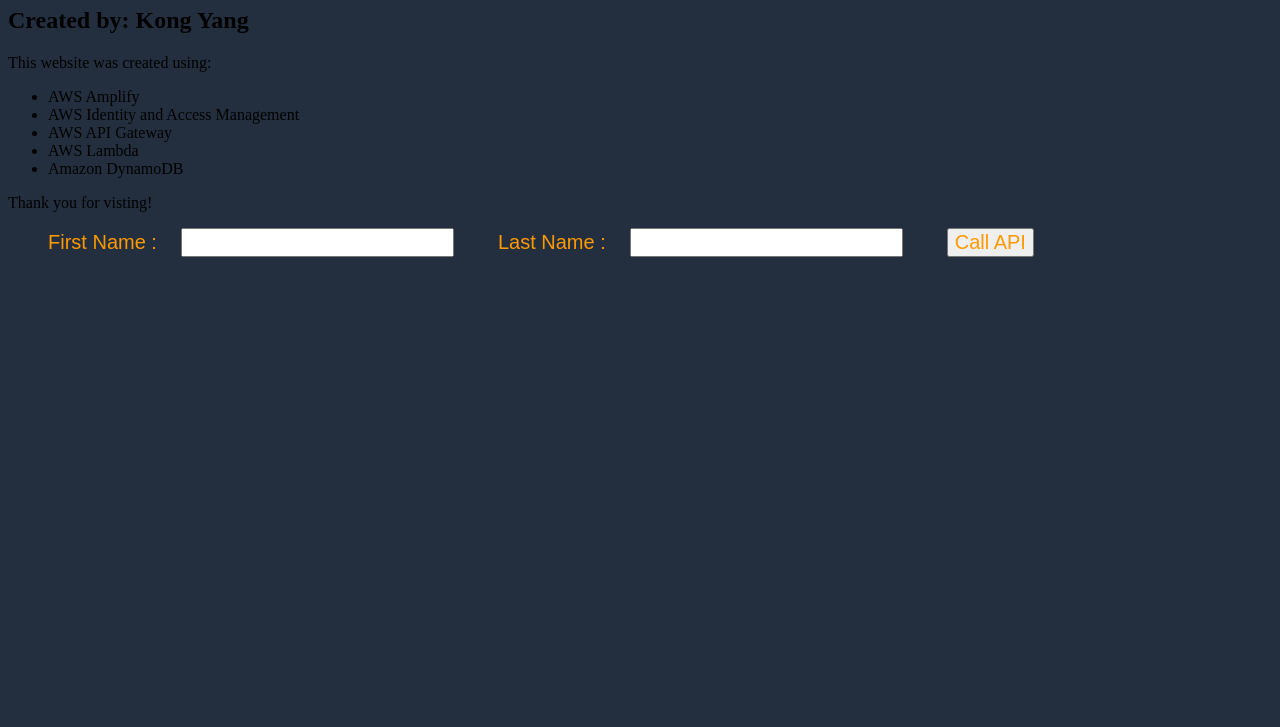
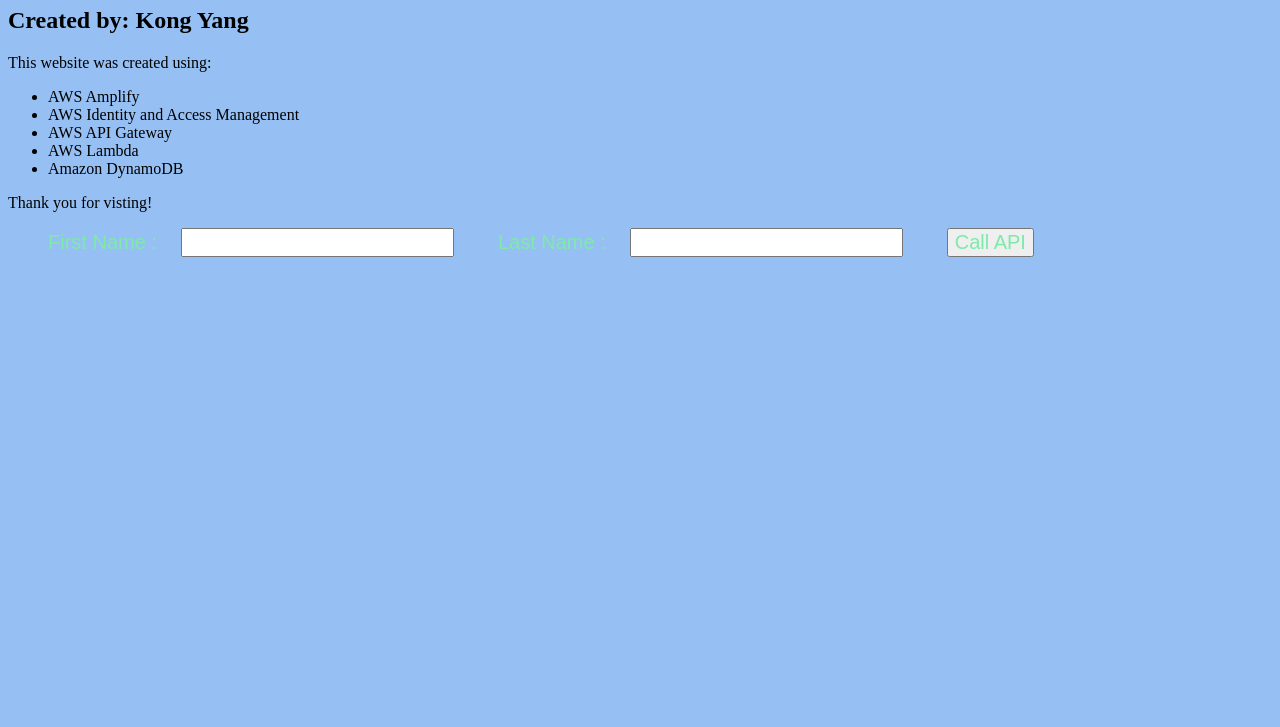
Before and after one commit to kpresun/AWS-Web-App, a plain HTML site: page index.html in a window 1280 px wide. Shown: the part 73-800 px from the top of the page. Drawn offline with Linux system fonts and the light colour scheme.

Commit message:
Changed colors

```diff
--- a/index.html
+++ b/index.html
@@ -6,10 +6,10 @@
     <meta name="viewport" content="width=device-width, initial-scale=1.0">
     <style>
         body {
-            background-color: #232F3E;
+            background-color: #96c0f3;
             }
         label, button {
-            color: #FF9900;
+            color: #7ee9aa;
             font-family: Arial, Helvetica, sans-serif;
             font-size: 20px;
             margin-left: 40px;
```
